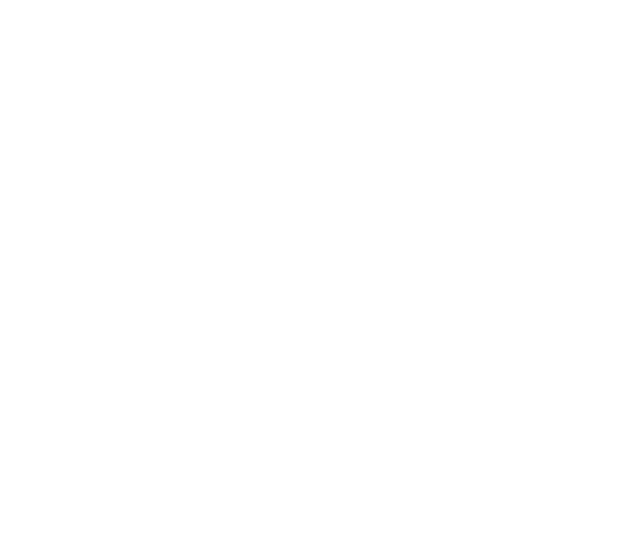
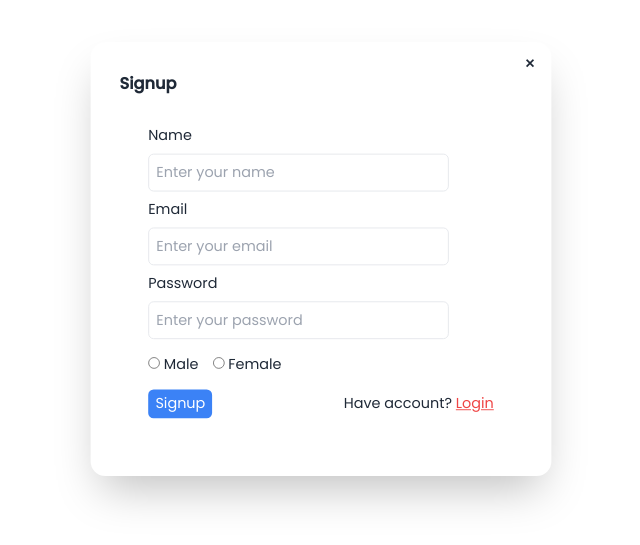
Before and after one commit to abhi-develope/Book-Adda, a React (Vite) app in the folder frontend/: page /signup in a window 1280 px wide. Before the commit this address had no page. Shown: the part 141-686 px from the top of the page, without its empty margins (275-915 px from the left). Built offline with nearby package versions, Linux system fonts and the light colour scheme.

Commit message:
created signup modal

```diff
--- a/frontend/src/App.jsx
+++ b/frontend/src/App.jsx
@@ -2,6 +2,7 @@
 import Home from './home/Home'
 import { Route, Routes } from "react-router-dom"
 import Courses from './course/Courses'
+import Signup from './componets/Signup'
 
 
 function App() {
@@ -10,6 +11,7 @@
      <Routes>
       <Route path="/" element={<Home/>}/>
       <Route path="/course" element={<Courses/>}/>
+      <Route path="/signup" element={<Signup/>}/>
      </Routes>
     </div>
   )
--- a/frontend/src/componets/Login.jsx
+++ b/frontend/src/componets/Login.jsx
@@ -1,4 +1,5 @@
 import React from "react";
+import { Link } from "react-router-dom";
 
 function Login() {
   return (
@@ -7,9 +8,9 @@
         <div className="modal-box">
           <form method="dialog">
             {/* if there is a button in form, it will close the modal */}
-            <button className="btn btn-sm btn-circle btn-ghost absolute right-2 top-2">
+            <Link to="/" className="btn btn-sm btn-circle btn-ghost absolute right-2 top-2">
               ✕
-            </button>
+            </Link>
           </form>
           <h3 className="font-bold text-lg">Login</h3>
           <div className="space-y-2">
@@ -31,7 +32,7 @@
               </button>
               <p>
                 Not registered?
-                <span className="underline text-blue-500"> Signup</span>
+                <Link to = "signup" className="underline text-blue-500"> Signup</Link>
               </p>
             </div>
           </div>
--- /dev/null
+++ b/frontend/src/componets/Signup.jsx
@@ -0,0 +1,62 @@
+import React from "react";
+import { Link } from "react-router-dom";
+import Login from "./Login";
+
+function Signup() {
+  return (
+    <div className="flex h-screen items-center justify-center " >
+
+      <div  className="w-[600px]" >
+        <div className="modal-box p-8">
+        <form method="dialog">
+          {/* if there is a button in form, it will close the modal */}
+          <Link to = "/" className="btn btn-sm btn-circle btn-ghost absolute right-2 top-2">
+            ✕
+          </Link>
+        </form>
+        <h3 className="font-bold text-lg">Signup</h3>
+        <div className="space-y-2 p-8">
+          <p>Name</p>
+          <input
+            className="p-2 outline-none border rounded-md"
+            type="text"
+            placeholder="Enter your name"
+          />
+          <p>Email</p>
+          <input
+            className="p-2 outline-none border rounded-md"
+            type="email"
+            placeholder="Enter your email"
+          />
+          <p>Password</p>
+          <input
+            className="p-2 outline-none border rounded-md"
+            type="text"
+            placeholder="Enter your password"
+          />
+          <div className=" space-x-4 pt-2">
+          <input type="radio" id="male" name="sex" value="male" /> {"Male"}
+
+            <input className="" type="radio" id="female" name="sex" value="female" /> {"Female"}
+
+          </div>
+          <div className="flex justify-between items-center pt-2">
+            <button className="bg-blue-500 text-white px-2 py-1 rounded-md ">
+              Signup
+            </button>
+            <p>Have account?{" "}
+                <button className="underline text-red-500 cursor-pointer" onClick={()=>document.getElementById("my_modal_3").showModal()}>
+
+                Login
+                </button>{" "}
+            <Login/>
+            </p>
+          </div>
+        </div>
+        </div>
+      </div>
+    </div>
+  );
+}
+
+export default Signup;
```
